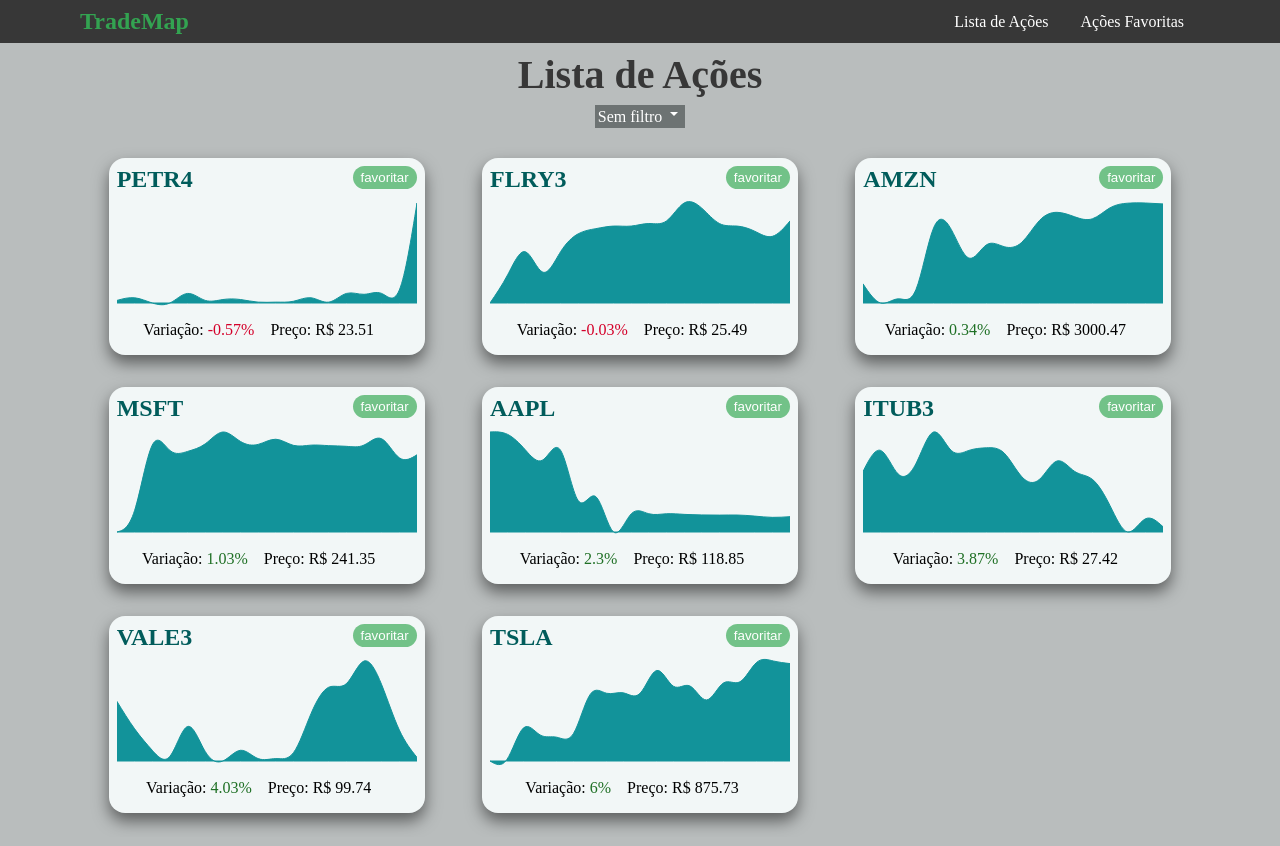
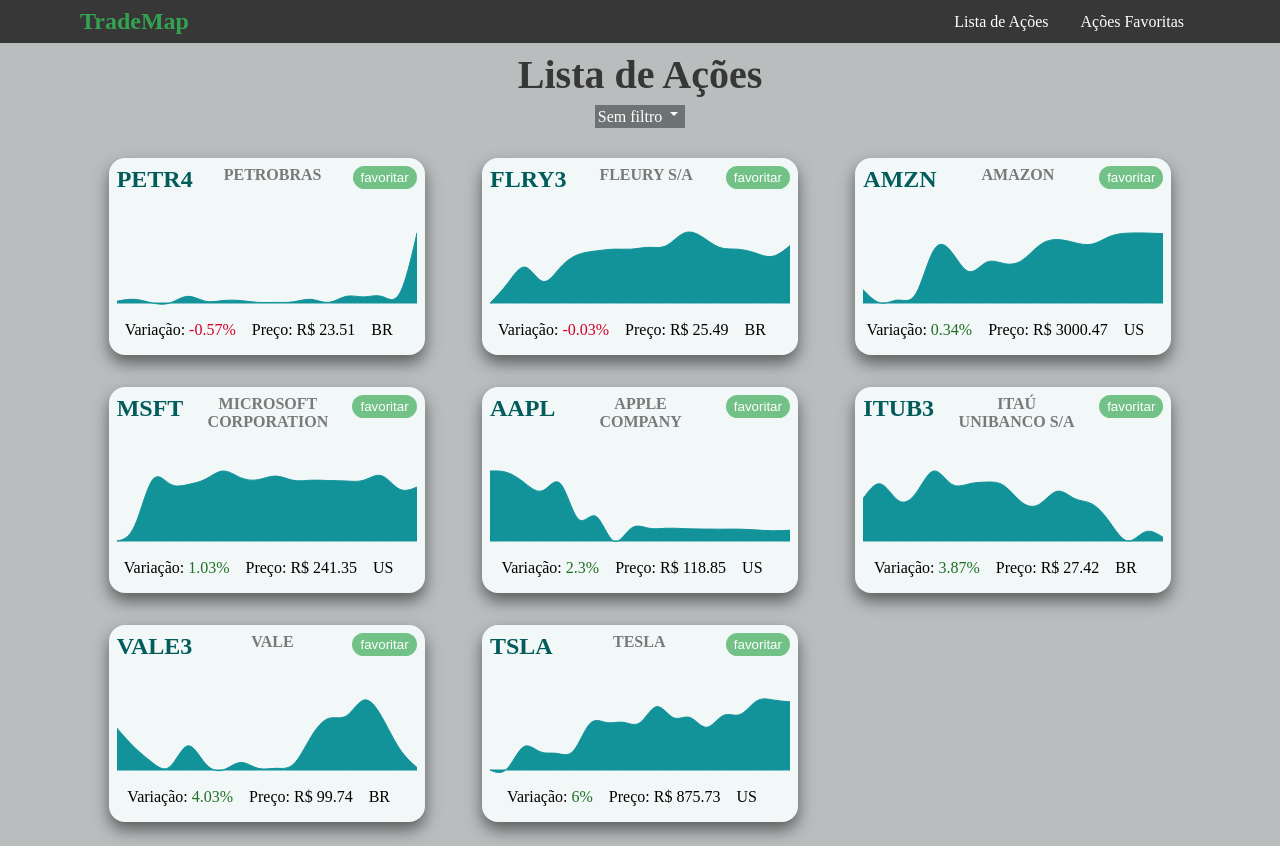
Before and after one commit to TradeMap-Code/desafio-frontend, a React (Create React App) app: page / in a window 1280 px wide. Built offline with nearby package versions, Linux system fonts and the light colour scheme.

Commit message:
Each stock now displays the company name and it's country.

```diff
--- a/src/App.jsx
+++ b/src/App.jsx
@@ -42,16 +42,14 @@ export default function App() {
   const [favoriteStocks, setFavoriteStock] = useState([]);
 
   useEffect(() => {
-    if (getLocalStore === null) {
-      localStorage.setItem('favoriteStocks', JSON.stringify([]));
-    } else {
-      setFavoriteStock(JSON.parse(getLocalStore));
-    }
+    // if localStore is not set, it set's a new item, else, gets it's value
+    getLocalStore === null
+      ? localStorage.setItem('favoriteStocks', JSON.stringify([]))
+      : setFavoriteStock(JSON.parse(getLocalStore));
   }, []);
 
-  console.log(favoriteStocks);
   function onFavoriteStock(selected) {
-    return stocks.map((stock) => {
+    stocks.map((stock) => {
       if (stock.company === selected) {
         setFavoriteStock([...favoriteStocks, stock]);
         localStorage.setItem(
--- a/src/components/StockBlock.jsx
+++ b/src/components/StockBlock.jsx
@@ -8,6 +8,7 @@ export function StockBlock({
   variation,
   onButtonClick,
   company,
+  country,
   chart,
   buttonFavText,
 }) {
@@ -20,6 +21,7 @@ export function StockBlock({
     <div className={styles.stockWrapper}>
       <div className={styles.stockHeader}>
         <h1>{stockName}</h1>
+        <h3>{company.toUpperCase()}</h3>
         <FavoriteButton
           onButtonClick={onButtonClick}
           company={company}
@@ -29,7 +31,7 @@ export function StockBlock({
       <XYPlot
         width={300}
         height={120}
-        margin={{ left: 0, right: 0, top: 10, bottom: 10 }}
+        margin={{ left: 0, right: 0, top: 40, bottom: 10 }}
       >
         <AreaSeries
           className='area-series-example'
@@ -50,6 +52,7 @@ export function StockBlock({
             Variação: <span>{variation}%</span>
           </li>
           <li>Preço: R$ {price}</li>
+          <li>{country}</li>
         </ul>
       </div>
     </div>
--- a/src/components/StockList.jsx
+++ b/src/components/StockList.jsx
@@ -17,6 +17,7 @@ export function StockList({
           stockName={stock.stock}
           price={stock.price}
           variation={stock.variation}
+          country={stock.country}
           chart={stock.chart}
           onButtonClick={onButtonClick}
           buttonFavText={buttonFavText}
--- a/src/styles/components/StockBlock.module.css
+++ b/src/styles/components/StockBlock.module.css
@@ -14,6 +14,13 @@
 .stockHeader h1 {
   color: #015c5b;
   display: inline;
+}
+
+.stockHeader h3 {
+  max-width: 10rem;
+  opacity: .5;
+  padding: 0 1rem;
+  font-size: 1rem;
 }
 
 .stockHeader a {
```
